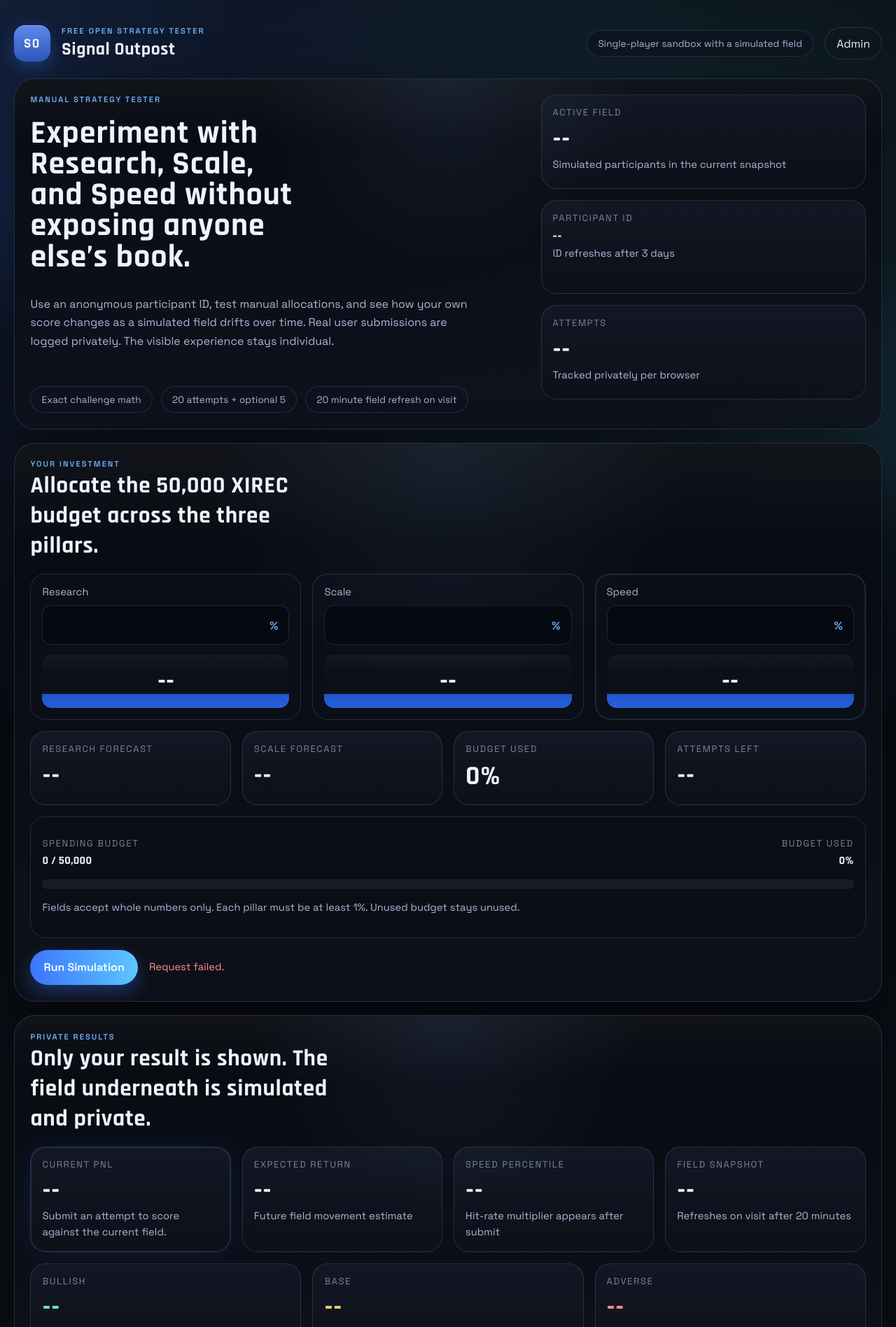
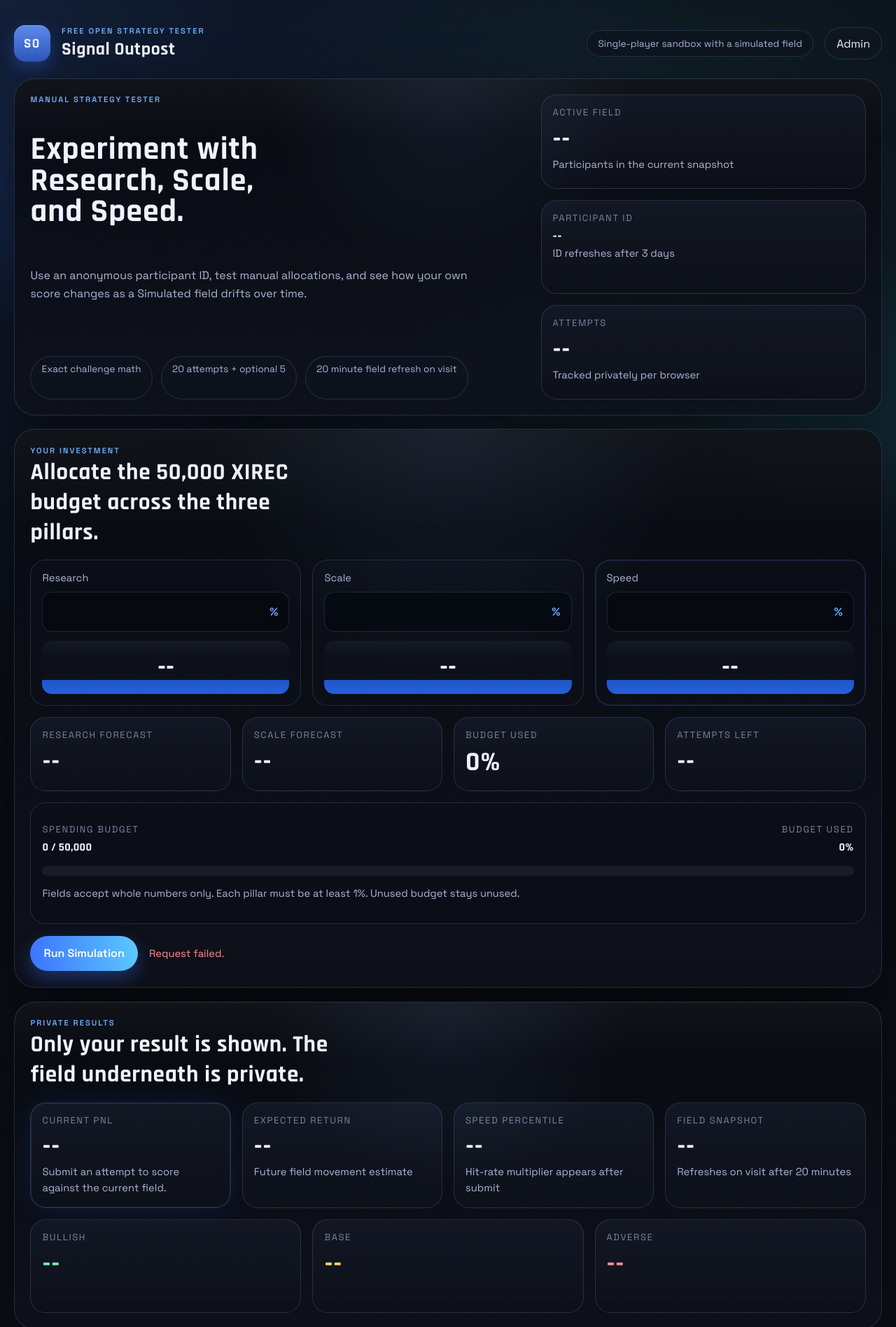
Before and after one commit to sean-r-yates/Prosperity_Manual_Round2_Website, a website: page index.html in a window 1280 px wide. Shown: the top 1897 px of the page at 70% size. Drawn offline with Linux system fonts and the light colour scheme; no server answers.

Commit message:
Refine text for clarity and conciseness in index.html

```diff
--- a/index.html
+++ b/index.html
@@ -40,11 +40,10 @@
         <section class="panel hero-panel">
           <div class="hero-copy">
             <p class="eyebrow">Manual Strategy Tester</p>
-            <h2 class="hero-title">Experiment with Research, Scale, and Speed without exposing anyone else’s book.</h2>
+            <h2 class="hero-title">Experiment with Research, Scale, and Speed.</h2>
             <p class="hero-text">
               Use an anonymous participant ID, test manual allocations, and see how your own score changes as a
-              simulated field drifts over time. Real user submissions are logged privately. The visible experience stays
-              individual.
+              Simulated field drifts over time.
             </p>
             <div class="hero-badges">
               <span class="inline-badge">Exact challenge math</span>
@@ -57,7 +56,7 @@
             <div class="metric-card">
               <span class="metric-label">Active Field</span>
               <strong class="metric-value" id="active-field-count">--</strong>
-              <span class="metric-note">Simulated participants in the current snapshot</span>
+              <span class="metric-note">Participants in the current snapshot</span>
             </div>
 
             <div class="metric-card">
@@ -164,7 +163,7 @@
           <div class="section-head">
             <div>
               <p class="eyebrow">Private Results</p>
-              <h2 class="section-title">Only your result is shown. The field underneath is simulated and private.</h2>
+              <h2 class="section-title">Only your result is shown. The field underneath is private.</h2>
             </div>
           </div>
 
@@ -214,7 +213,7 @@
           <div class="section-head">
             <div>
               <p class="eyebrow">Attempt History</p>
-              <h2 class="section-title">Every real submission is logged. Your graph only shows your own PnL.</h2>
+              <h2 class="section-title">Every submission is logged. Your graph only shows your own PnL.</h2>
             </div>
           </div>
 
@@ -254,7 +253,7 @@
       <footer class="footer">
         <p>
           Signal Outpost is an unofficial sandbox inspired by a manual trading challenge format. It is not the original
-          challenge environment, and the live field is a simulated blend of fake market behaviour plus real anonymous
+          challenge environment, and the live field is a simulated blend of market behaviour plus real anonymous
           submissions.
         </p>
       </footer>
```
